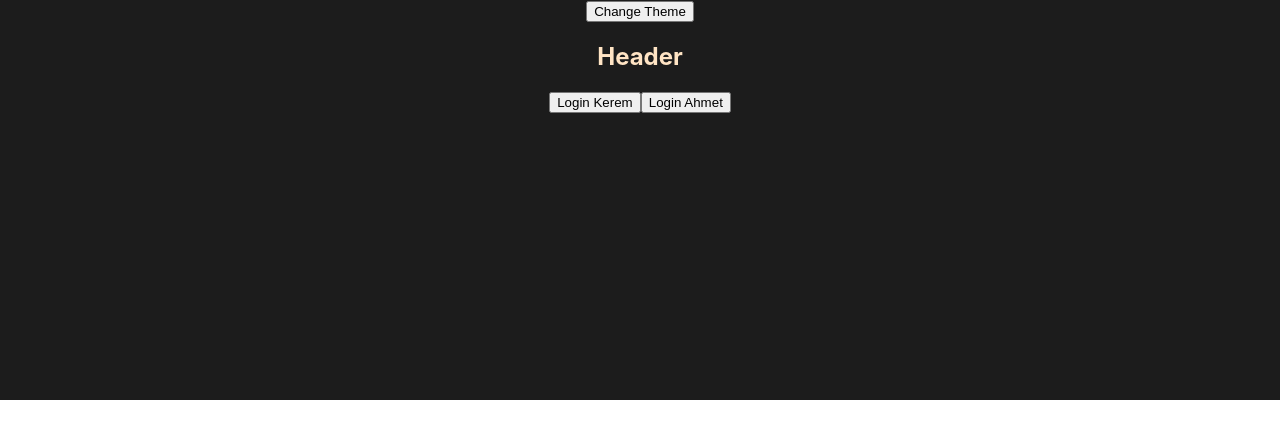
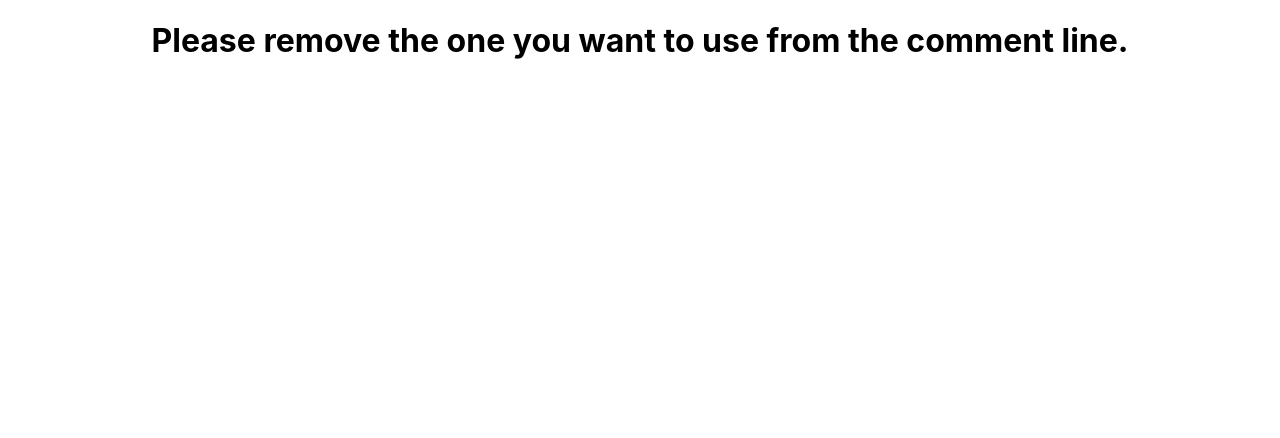
Before and after one commit to KeremAkkusDev/react-bootcamp, a React (Create React App) app: page / in a window 1280 px wide. Shown: the top 438 px of the page. Built offline with nearby package versions, Linux system fonts and the light colour scheme.

Commit message:
Remove the one you want to use from comment line

```diff
--- a/src/App.js
+++ b/src/App.js
@@ -1,5 +1,4 @@
 import "./App.css";
-import Redux from "./Redux";
 /*
 import UseState from "./UseState";
 import UseEffect from './UseEffect';
@@ -11,12 +10,13 @@ import Redux from "./Redux";
 import Fetch from './Fetch';
 import ServiceFetch from './Fetch/ServiceFetch';
 import Router from "./Router";
+import Redux from "./Redux";
 */
 
 function App() {
   return (
     <div className="App">
-      <Redux/>
+      <h1>Please remove the one you want to use from the comment line.</h1>
       {/*
         <UseState/>
         <UseEffect/>
@@ -27,6 +27,7 @@ function App() {
         <Context/>
         <Fetch/>
         <Router/>
+        <Redux/>
       */}
     </div>
   );
```
Lines whose indentation alone changed are shown as unchanged.
